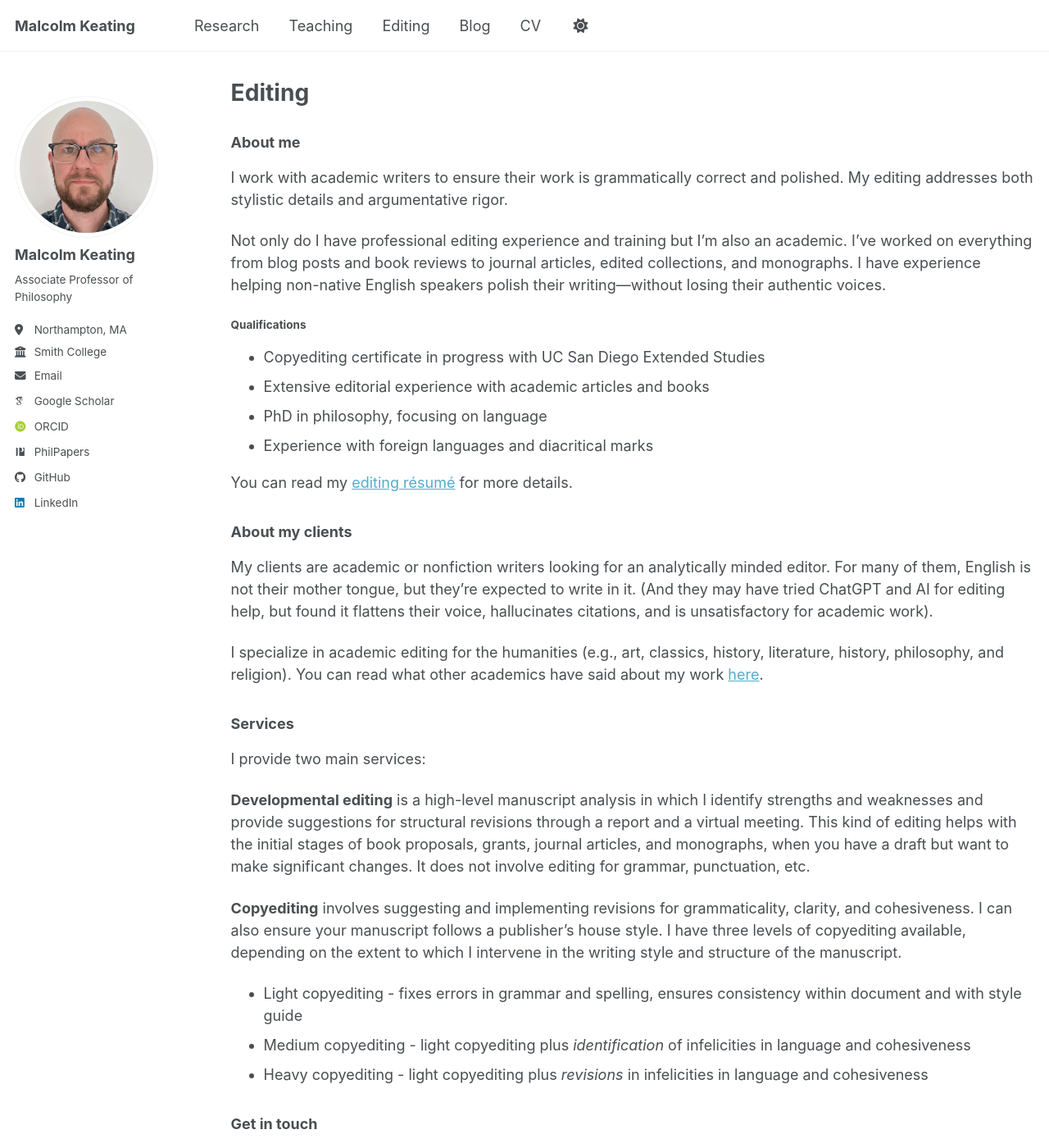
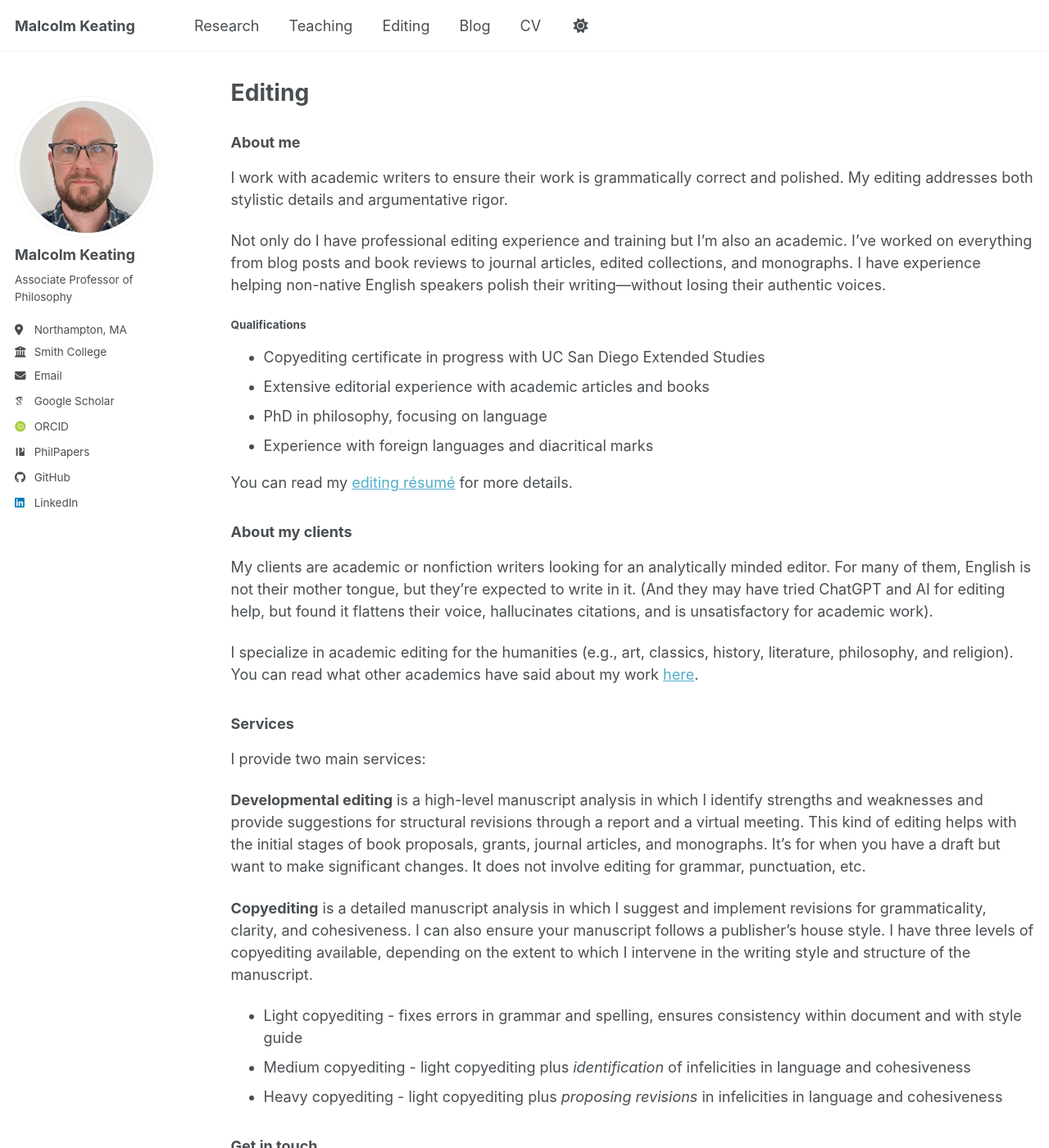
Before and after one commit to malcolmkeating/malcolmkeating.github.io, a Jekyll site: the page built from _pages/editing.md, in a window 1280 px wide and 1400 px high. Shown: the whole window at 82% size. Built offline with Jekyll 4.4.1, drawn with Linux system fonts in a browser that asks for light colours; some web fonts are replaced; a script bundle is joined from its source files by our own code; library files that are not in the unit come from our copies.

Commit message:
fixed typos on editing main page

```diff
--- a/_pages/editing.md
+++ b/_pages/editing.md
@@ -20,18 +20,18 @@ You can read my [editing résumé](https://malcolmkeating.github.io/editing-resu
 ### About my clients ###
 My clients are academic or nonfiction writers looking for an analytically minded editor. For many of them, English is not their mother tongue, but they're expected to write in it. (And they may have tried ChatGPT and AI for editing help, but found it flattens their voice, hallucinates citations, and is unsatisfactory for academic work).
 
-I specialize in academic editing for the humanities (e.g., art, classics, history, literature, history, philosophy, and religion). You can read what other academics have said about my work [here](https://malcolmkeating.github.io/editing-testimonials/).
+I specialize in academic editing for the humanities (e.g., art, classics, history, literature, philosophy, and religion). You can read what other academics have said about my work [here](https://malcolmkeating.github.io/editing-testimonials/).
 
 ### Services ###
 I provide two main services:
 
-**Developmental editing** is a high-level manuscript analysis in which I identify strengths and weaknesses and provide suggestions for structural revisions through a report and a virtual meeting. This kind of editing helps with the initial stages of book proposals, grants, journal articles, and monographs, when you have a draft but want to make significant changes. It does not involve editing for grammar, punctuation, etc.
+**Developmental editing** is a high-level manuscript analysis in which I identify strengths and weaknesses and provide suggestions for structural revisions through a report and a virtual meeting. This kind of editing helps with the initial stages of book proposals, grants, journal articles, and monographs. It's for when you have a draft but want to make significant changes. It does not involve editing for grammar, punctuation, etc.
 
-**Copyediting** involves suggesting and implementing revisions for grammaticality, clarity, and cohesiveness. I can also ensure your manuscript follows a publisher's house style. I have three levels of copyediting available, depending on the extent to which I intervene in the writing style and structure of the manuscript.
+**Copyediting** is a detailed manuscript analysis in which I suggest and implement revisions for grammaticality, clarity, and cohesiveness. I can also ensure your manuscript follows a publisher's house style. I have three levels of copyediting available, depending on the extent to which I intervene in the writing style and structure of the manuscript.
 
 + Light copyediting - fixes errors in grammar and spelling, ensures consistency within document and with style guide
 + Medium copyediting - light copyediting plus *identification* of infelicities in language and cohesiveness
-+ Heavy copyediting - light copyediting plus *revisions* in infelicities in language and cohesiveness
++ Heavy copyediting - light copyediting plus *proposing revisions* in infelicities in language and cohesiveness
 
 ### Get in touch ###
 
```
